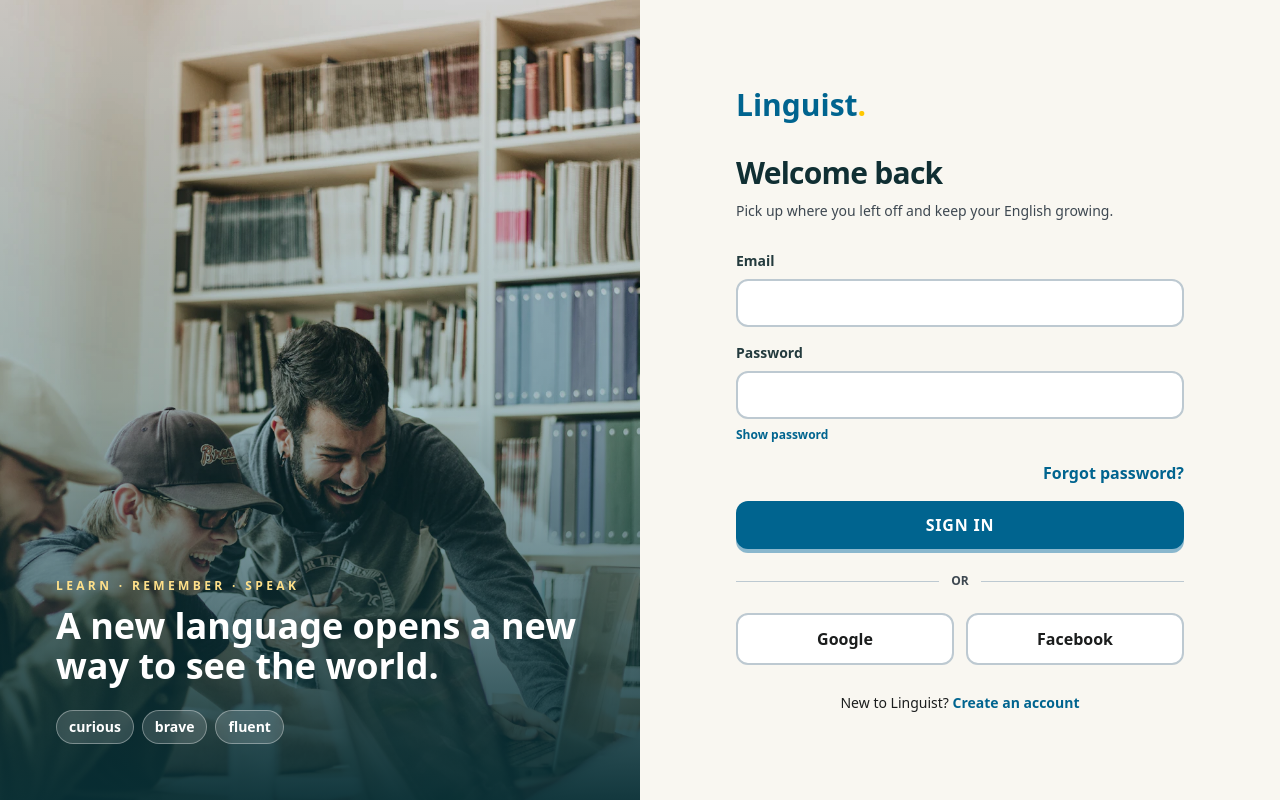
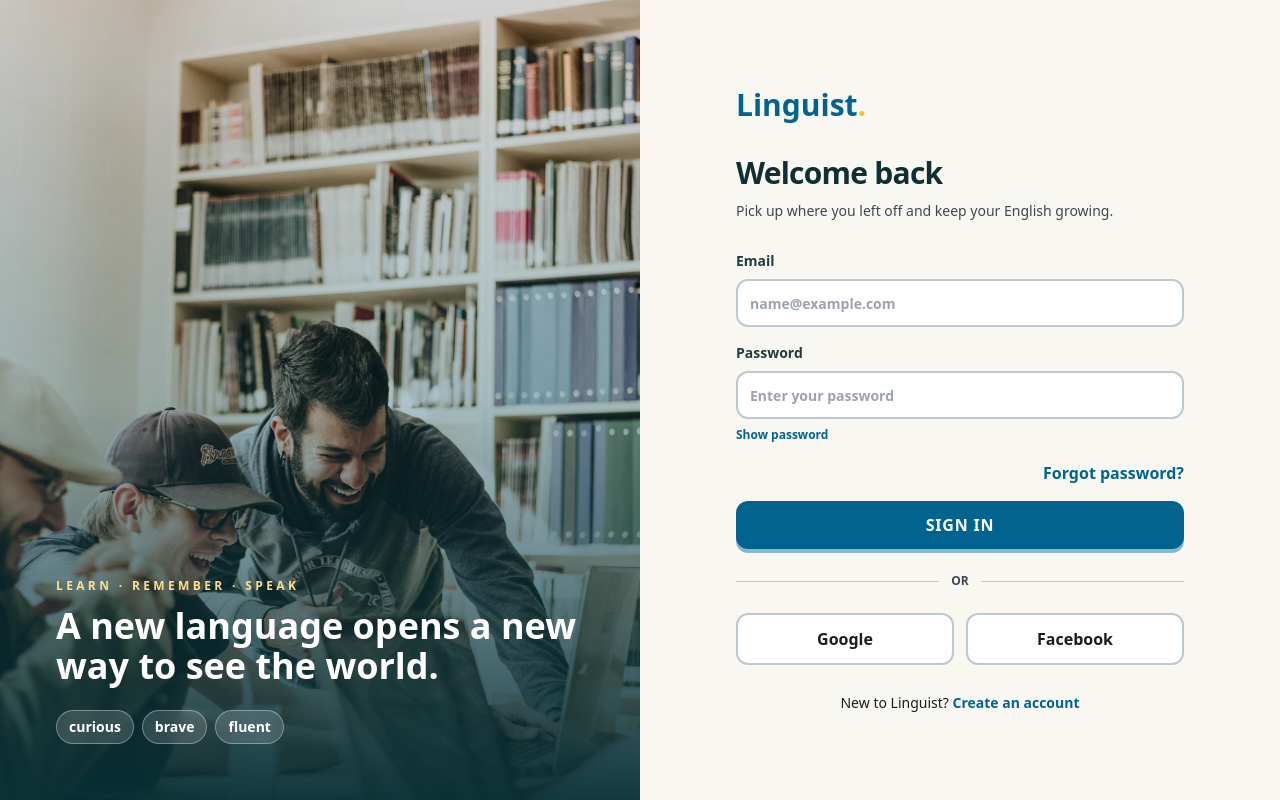
Before and after one commit to InfinityZero3000/php-learning-english-web, a Next.js app in the folder frontend/: page /login in a window 1280 px wide. Built offline with nearby package versions, Linux system fonts and the light colour scheme.

Commit message:
feat: add contextual auth field placeholders

```diff
--- a/frontend/src/features/auth/forgot-password-page.tsx
+++ b/frontend/src/features/auth/forgot-password-page.tsx
@@ -1,3 +1,3 @@
 "use client";
 import { useState } from "react"; import { auth } from "@/lib/api"; import { AuthLayout } from "./auth-layout"; import { AuthLink, Field, Notice, messageFor } from "./form-support"; import { Button } from "@/components/ui/button";
-export function ForgotPasswordPage(){const[email,setEmail]=useState(""),[error,setError]=useState(""),[status,setStatus]=useState(""),[pending,setPending]=useState(false);async function submit(e:React.FormEvent){e.preventDefault();setError("");setStatus("");setPending(true);try{await auth.forgotPassword(email);setStatus("If an account exists for that email, a reset link is on its way.");}catch(c){setError(messageFor(c));}finally{setPending(false)}}return <AuthLayout title="Reset your password" description="Enter your email and we’ll send instructions if it matches an account."><Notice>{status}</Notice><Notice error>{error}</Notice><form onSubmit={submit} className="space-y-4"><Field id="email" label="Email" type="email" autoComplete="email" value={email} onChange={e=>setEmail(e.target.value)} required/><Button className="w-full" size="lg" disabled={pending}>{pending?"Sending...":"Send reset link"}</Button></form><p className="mt-7 text-center text-sm"><AuthLink href="/login">Back to sign in</AuthLink></p></AuthLayout>}
+export function ForgotPasswordPage(){const[email,setEmail]=useState(""),[error,setError]=useState(""),[status,setStatus]=useState(""),[pending,setPending]=useState(false);async function submit(e:React.FormEvent){e.preventDefault();setError("");setStatus("");setPending(true);try{await auth.forgotPassword(email);setStatus("If an account exists for that email, a reset link is on its way.");}catch(c){setError(messageFor(c));}finally{setPending(false)}}return <AuthLayout title="Reset your password" description="Enter your email and we’ll send instructions if it matches an account."><Notice>{status}</Notice><Notice error>{error}</Notice><form onSubmit={submit} className="space-y-4"><Field id="email" label="Email" type="email" placeholder="name@example.com" autoComplete="email" value={email} onChange={e=>setEmail(e.target.value)} required/><Button className="w-full" size="lg" disabled={pending}>{pending?"Sending...":"Send reset link"}</Button></form><p className="mt-7 text-center text-sm"><AuthLink href="/login">Back to sign in</AuthLink></p></AuthLayout>}
--- a/frontend/src/features/auth/login-page.tsx
+++ b/frontend/src/features/auth/login-page.tsx
@@ -23,7 +23,7 @@
   const next = encodeURIComponent(safeNext(params.get("next")));
   return <AuthLayout title="Welcome back" description="Pick up where you left off and keep your English growing.">
     <Notice>{banner}</Notice><Notice error>{oauth ? oauthMessages[oauth] ?? "Sign-in could not be completed." : error}</Notice>
-    <form onSubmit={submit} className="space-y-4"><Field id="email" label="Email" type="email" autoComplete="email" value={email} onChange={e => setEmail(e.target.value)} required /><div><Field id="password" label="Password" type={visible ? "text" : "password"} autoComplete="current-password" value={password} onChange={e => setPassword(e.target.value)} required /><button type="button" onClick={() => setVisible(!visible)} className="mt-2 text-xs font-bold text-primary">{visible ? "Hide" : "Show"} password</button></div><div className="text-right"><AuthLink href="/forgot-password">Forgot password?</AuthLink></div><Button className="w-full" size="lg" disabled={pending}>{pending ? "Signing in..." : "Sign in"}</Button></form>
+    <form onSubmit={submit} className="space-y-4"><Field id="email" label="Email" type="email" placeholder="name@example.com" autoComplete="email" value={email} onChange={e => setEmail(e.target.value)} required /><div><Field id="password" label="Password" type={visible ? "text" : "password"} placeholder="Enter your password" autoComplete="current-password" value={password} onChange={e => setPassword(e.target.value)} required /><button type="button" onClick={() => setVisible(!visible)} className="mt-2 text-xs font-bold text-primary">{visible ? "Hide" : "Show"} password</button></div><div className="text-right"><AuthLink href="/forgot-password">Forgot password?</AuthLink></div><Button className="w-full" size="lg" disabled={pending}>{pending ? "Signing in..." : "Sign in"}</Button></form>
     <div className="my-6 flex items-center gap-3 text-xs font-bold uppercase text-muted-foreground"><span className="h-px flex-1 bg-border" />or<span className="h-px flex-1 bg-border" /></div>
     <div className="grid gap-3 sm:grid-cols-2"><a className="rounded-xl border-2 bg-white px-3 py-3 text-center font-bold hover:border-primary" href={`/api/v1/auth/oauth/google?next=${next}`}>Google</a><a className="rounded-xl border-2 bg-white px-3 py-3 text-center font-bold hover:border-primary" href={`/api/v1/auth/oauth/facebook?next=${next}`}>Facebook</a></div>
     <p className="mt-7 text-center text-sm">New to Linguist? <AuthLink href="/register">Create an account</AuthLink></p>
```
Also changed, not shown: frontend/src/features/auth/register-page.tsx (+1 -1 lines), frontend/src/features/auth/reset-password-page.tsx (+1 -1 lines), 1 other file (tests, documents, lock files or other folders).
